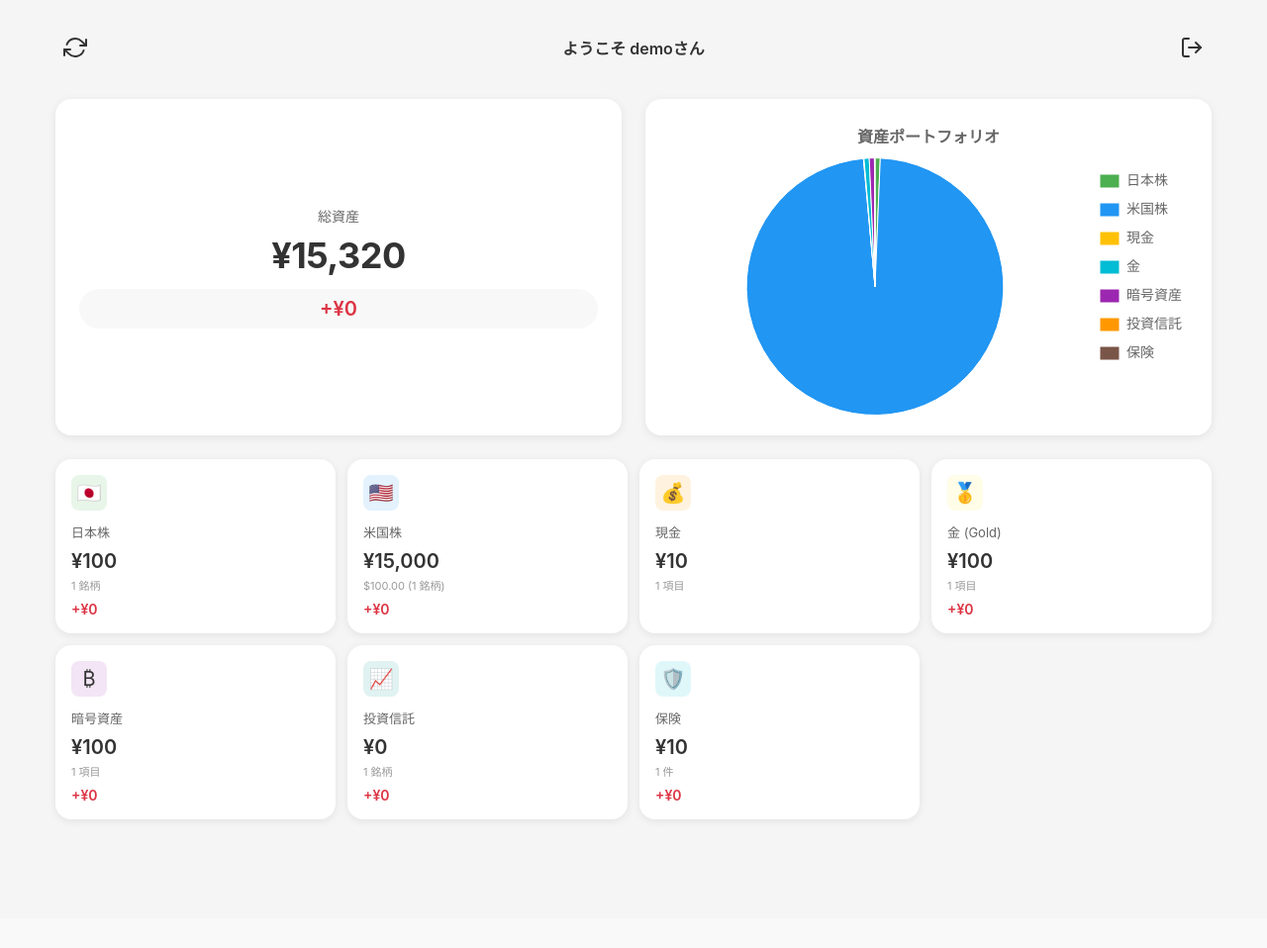
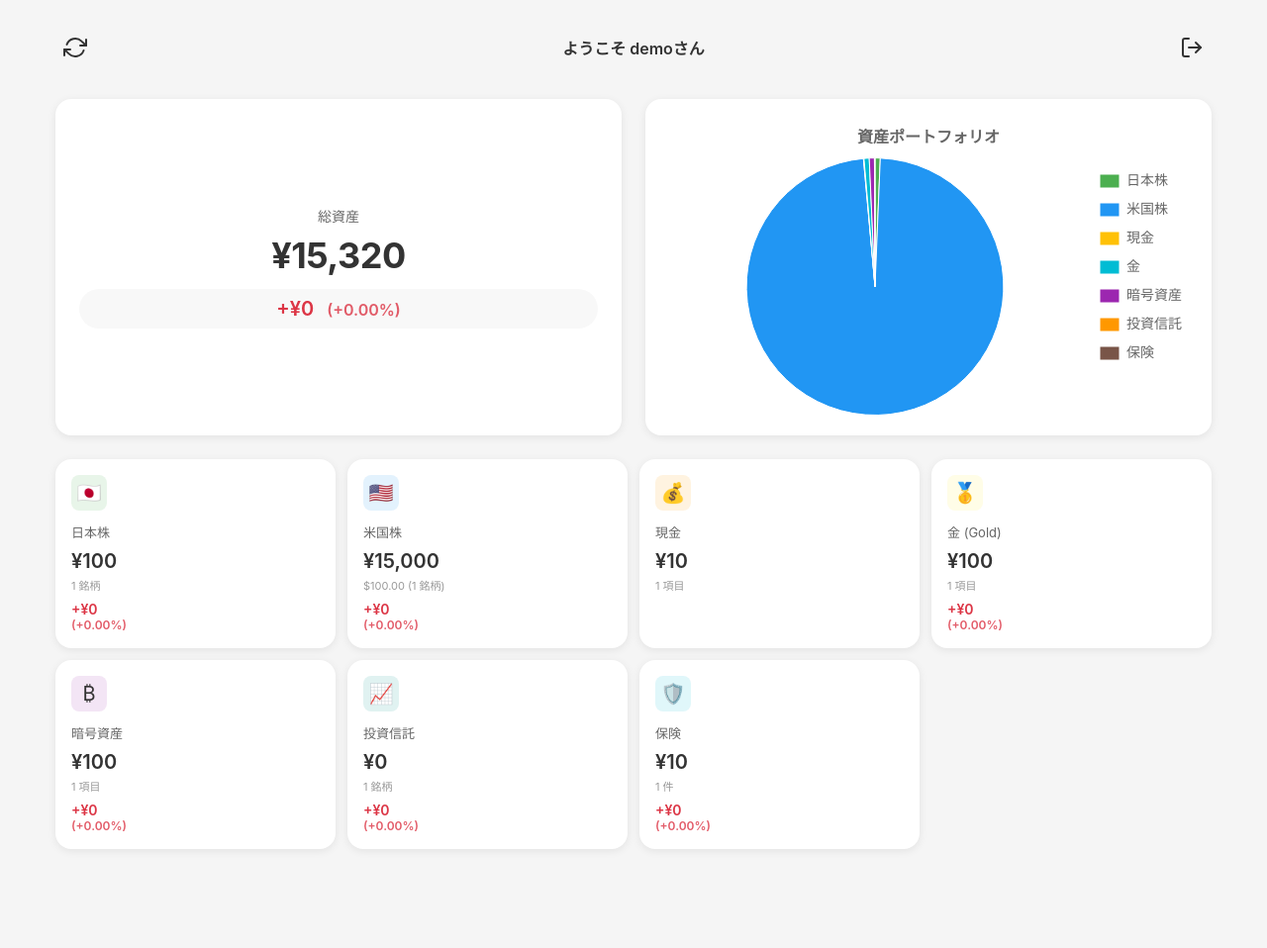
Before and after one commit to kinopiokinopiko/kinopio-1, a Flask app: page /dashboard in a window 1280 px wide. Shown: the whole page at 99% size. Before the commit the page ends 831 px from the top, so only its background shows below. Run offline with Flask 3, Linux system fonts and the light colour scheme; a user stored in the database is signed in; tables that the repository leaves empty hold one stand-in row (values such as "Sample post"); a database or web service that is not in the repository returns one stand-in record (values such as "Sample title"); data that the repository does not hold is empty; some libraries are stand-ins or nearby versions.

Commit message:
Update dashboard.html

```diff
--- a/templates/dashboard.html
+++ b/templates/dashboard.html
@@ -94,6 +94,12 @@
         display: inline-block;
     }
 
+    .profit-percentage {
+        font-size: 16px;
+        opacity: 0.8;
+        margin-left: 8px;
+    }
+
     .chart-card {
         background: white;
         border-radius: 16px;
@@ -168,6 +174,11 @@
         margin-top: 8px;
     }
 
+    .card-profit-percentage {
+        font-size: 12px;
+        opacity: 0.8;
+    }
+
     @media (min-width: 768px) {
         .asset-grid {
             grid-template-columns: repeat(3, 1fr);
@@ -189,7 +200,7 @@
 {% block content %}
 <div class="header-bar">
     <form method="post" action="{{ url_for('update_all_prices') }}" style="margin: 0;">
-        <button type="submit" class="icon-btn" onclick="return confirm('全ての価格を更新しますか？時間がかかる場合があります。')">
+        <button type="submit" class="icon-btn" onclick="return confirm('全ての価格を更新しますか?時間がかかる場合があります。')">
             <svg class="refresh-icon" viewBox="0 0 24 24" fill="none" stroke="currentColor" stroke-width="2" stroke-linecap="round" stroke-linejoin="round">
                 <polyline points="23 4 23 10 17 10"></polyline>
                 <polyline points="1 20 1 14 7 14"></polyline>
@@ -211,8 +222,11 @@
     <div class="total-card">
         <div class="total-label">総資産</div>
         <div class="total-amount">¥{{ "{:,.0f}".format(total_assets) }}</div>
+        {% set total_cost = (jp_total - jp_profit) + (us_total_jpy - us_profit_jpy) + (gold_total - gold_profit) + (crypto_total - crypto_profit) + (investment_trust_total - investment_trust_profit) + (insurance_total - insurance_profit) %}
+        {% set total_profit_rate = (total_profit / total_cost * 100) if total_cost > 0 else 0 %}
         <div class="total-profit {% if total_profit >= 0 %}profit-plus{% else %}profit-minus{% endif %}">
             {% if total_profit >= 0 %}+{% endif %}¥{{ "{:,.0f}".format(total_profit) }}
+            <span class="profit-percentage">({% if total_profit >= 0 %}+{% endif %}{{ "{:.2f}".format(total_profit_rate) }}%)</span>
         </div>
     </div>
     <div class="chart-card">
@@ -227,8 +241,11 @@
         <div class="card-name">日本株</div>
         <div class="card-amount">¥{{ "{:,.0f}".format(jp_total) }}</div>
         <div class="card-detail">{{ jp_stocks|length }} 銘柄</div>
+        {% set jp_cost = jp_total - jp_profit %}
+        {% set jp_profit_rate = (jp_profit / jp_cost * 100) if jp_cost > 0 else 0 %}
         <div class="card-profit {% if jp_profit >= 0 %}profit-plus{% else %}profit-minus{% endif %}">
             {% if jp_profit >= 0 %}+{% endif %}¥{{ "{:,.0f}".format(jp_profit) }}
+            <div class="card-profit-percentage">({% if jp_profit >= 0 %}+{% endif %}{{ "{:.2f}".format(jp_profit_rate) }}%)</div>
         </div>
     </a>
 
@@ -237,8 +254,11 @@
         <div class="card-name">米国株</div>
         <div class="card-amount">¥{{ "{:,.0f}".format(us_total_jpy) }}</div>
         <div class="card-detail">${{ "{:,.2f}".format(us_total_usd) }} ({{ us_stocks|length }} 銘柄)</div>
+        {% set us_cost_jpy = us_total_jpy - us_profit_jpy %}
+        {% set us_profit_rate = (us_profit_jpy / us_cost_jpy * 100) if us_cost_jpy > 0 else 0 %}
         <div class="card-profit {% if us_profit_jpy >= 0 %}profit-plus{% else %}profit-minus{% endif %}">
             {% if us_profit_jpy >= 0 %}+{% endif %}¥{{ "{:,.0f}".format(us_profit_jpy) }}
+            <div class="card-profit-percentage">({% if us_profit_jpy >= 0 %}+{% endif %}{{ "{:.2f}".format(us_profit_rate) }}%)</div>
         </div>
     </a>
 
@@ -254,8 +274,11 @@
         <div class="card-name">金 (Gold)</div>
         <div class="card-amount">¥{{ "{:,.0f}".format(gold_total) }}</div>
         <div class="card-detail">{{ gold_items|length }} 項目</div>
+        {% set gold_cost = gold_total - gold_profit %}
+        {% set gold_profit_rate = (gold_profit / gold_cost * 100) if gold_cost > 0 else 0 %}
         <div class="card-profit {% if gold_profit >= 0 %}profit-plus{% else %}profit-minus{% endif %}">
             {% if gold_profit >= 0 %}+{% endif %}¥{{ "{:,.0f}".format(gold_profit) }}
+            <div class="card-profit-percentage">({% if gold_profit >= 0 %}+{% endif %}{{ "{:.2f}".format(gold_profit_rate) }}%)</div>
         </div>
     </a>
 
@@ -264,8 +287,11 @@
         <div class="card-name">暗号資産</div>
         <div class="card-amount">¥{{ "{:,.0f}".format(crypto_total) }}</div>
         <div class="card-detail">{{ crypto_items|length }} 項目</div>
+        {% set crypto_cost = crypto_total - crypto_profit %}
+        {% set crypto_profit_rate = (crypto_profit / crypto_cost * 100) if crypto_cost > 0 else 0 %}
         <div class="card-profit {% if crypto_profit >= 0 %}profit-plus{% else %}profit-minus{% endif %}">
             {% if crypto_profit >= 0 %}+{% endif %}¥{{ "{:,.0f}".format(crypto_profit) }}
+            <div class="card-profit-percentage">({% if crypto_profit >= 0 %}+{% endif %}{{ "{:.2f}".format(crypto_profit_rate) }}%)</div>
         </div>
     </a>
 
@@ -274,8 +300,11 @@
         <div class="card-name">投資信託</div>
         <div class="card-amount">¥{{ "{:,.0f}".format(investment_trust_total) }}</div>
         <div class="card-detail">{{ investment_trust_items|length }} 銘柄</div>
+        {% set it_cost = investment_trust_total - investment_trust_profit %}
+        {% set it_profit_rate = (investment_trust_profit / it_cost * 100) if it_cost > 0 else 0 %}
         <div class="card-profit {% if investment_trust_profit >= 0 %}profit-plus{% else %}profit-minus{% endif %}">
             {% if investment_trust_profit >= 0 %}+{% endif %}¥{{ "{:,.0f}".format(investment_trust_profit) }}
+            <div class="card-profit-percentage">({% if investment_trust_profit >= 0 %}+{% endif %}{{ "{:.2f}".format(it_profit_rate) }}%)</div>
         </div>
     </a>
 
@@ -284,8 +313,11 @@
         <div class="card-name">保険</div>
         <div class="card-amount">¥{{ "{:,.0f}".format(insurance_total) }}</div>
         <div class="card-detail">{{ insurance_items|length }} 件</div>
+        {% set insurance_cost = insurance_total - insurance_profit %}
+        {% set insurance_profit_rate = (insurance_profit / insurance_cost * 100) if insurance_cost > 0 else 0 %}
         <div class="card-profit {% if insurance_profit >= 0 %}profit-plus{% else %}profit-minus{% endif %}">
             {% if insurance_profit >= 0 %}+{% endif %}¥{{ "{:,.0f}".format(insurance_profit) }}
+            <div class="card-profit-percentage">({% if insurance_profit >= 0 %}+{% endif %}{{ "{:.2f}".format(insurance_profit_rate) }}%)</div>
         </div>
     </a>
 </div>
```
